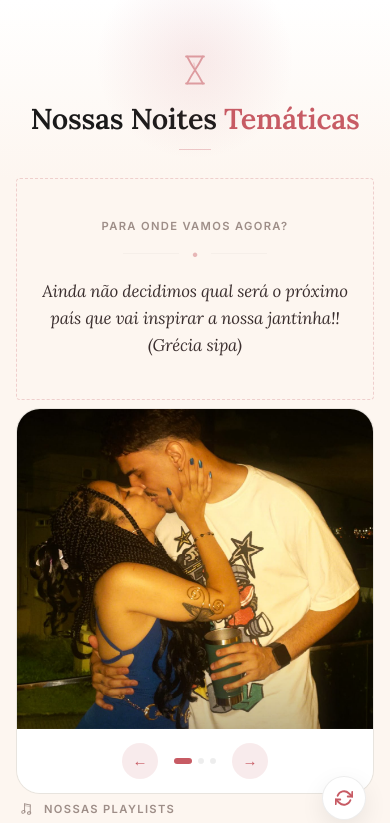
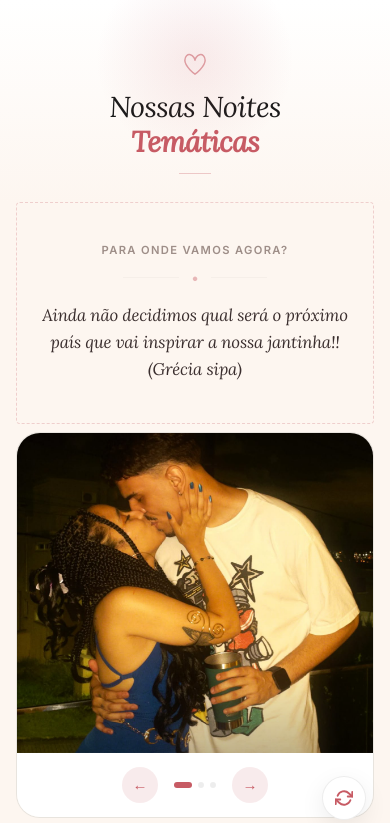
Before and after one commit to nicotfpn/namorados, a plain HTML site: page index.html in a window 390 px wide. Shown: the top 823 px of the page. Drawn offline with Linux system fonts and the light colour scheme; no server answers.

Commit message:
feat: implement responsive landing page with styled components, gallery, and interactive elements

```diff
--- a/css/style.css
+++ b/css/style.css
@@ -99,14 +99,17 @@ body {
 .header h1 {
     font-family: var(--font-serif);
     font-size: clamp(1.8rem, 6vw, 2.4rem);
-    font-weight: 600;
+    font-weight: 400;
+    font-style: italic;
     color: var(--text);
-    line-height: 1.15;
-    letter-spacing: -0.3px;
+    line-height: 1.2;
+    letter-spacing: -0.02em;
 }
 
 .header h1 .accent {
     color: var(--rose);
+    font-weight: 600;
+    font-style: italic;
 }
 
 .header-rule {
--- a/index.html
+++ b/index.html
@@ -32,15 +32,11 @@
         <!-- HEADER -->
         <div class="header">
             <div class="header-icon">
-                <svg viewBox="0 0 24 32" fill="none" stroke="currentColor" stroke-width="1.6" stroke-linecap="round" stroke-linejoin="round" width="28" height="36">
-                    <path d="M4,4 L20,4" />
-                    <path d="M4,28 L20,28" />
-                    <path d="M5,4 Q8,10 12,16 Q8,22 5,28" />
-                    <path d="M19,4 Q16,10 12,16 Q16,22 19,28" />
-                    <path d="M11,10 L12,14" opacity="0.4" stroke-width="1.2" />
+                <svg viewBox="0 0 28 26" fill="none" stroke="currentColor" stroke-width="1.6" stroke-linecap="round" stroke-linejoin="round" width="26" height="24">
+                    <path d="M14,24 C14,24 3,16 3,9 C3,5 6,2 9,3 C12,4 14,7 14,9 C14,7 16,4 19,3 C22,2 25,5 25,9 C25,16 14,24 14,24 Z" />
                 </svg>
             </div>
-            <h1>Nossas Noites <span class="accent">Temáticas</span></h1>
+            <h1>Nossas Noites<br><span class="accent">Temáticas</span></h1>
             <div class="header-rule"></div>
         </div>
 
```
